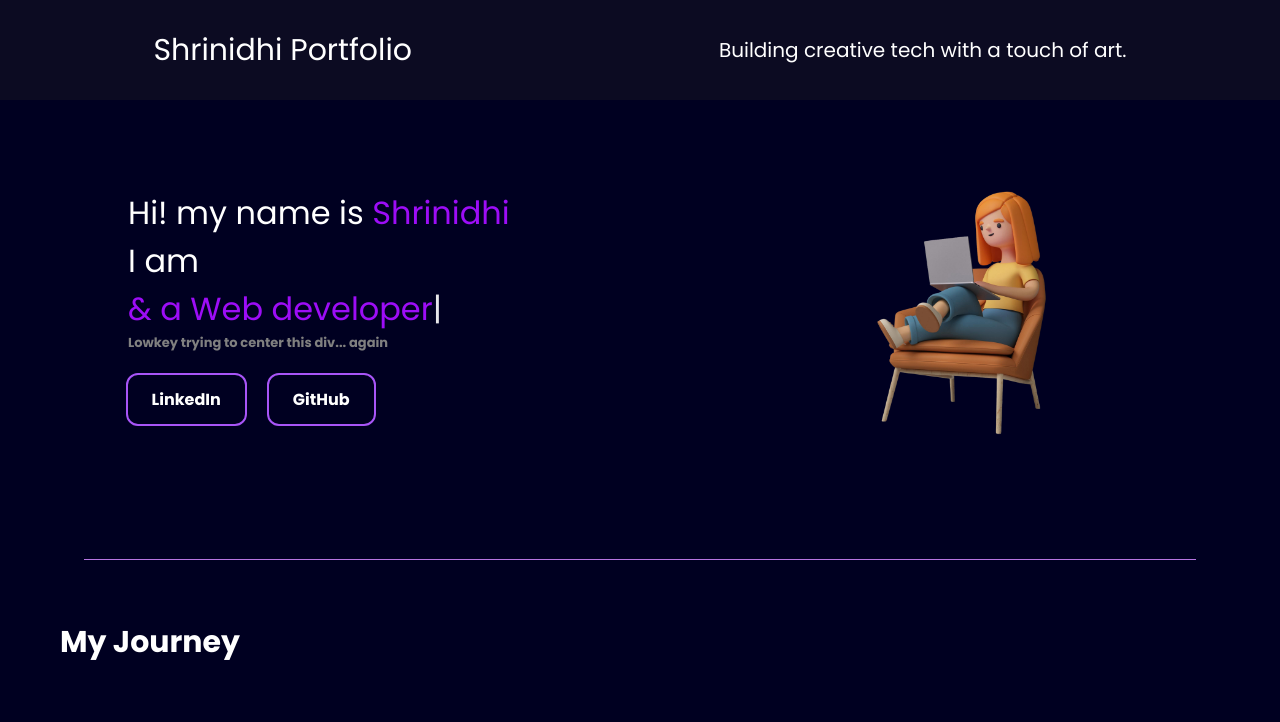
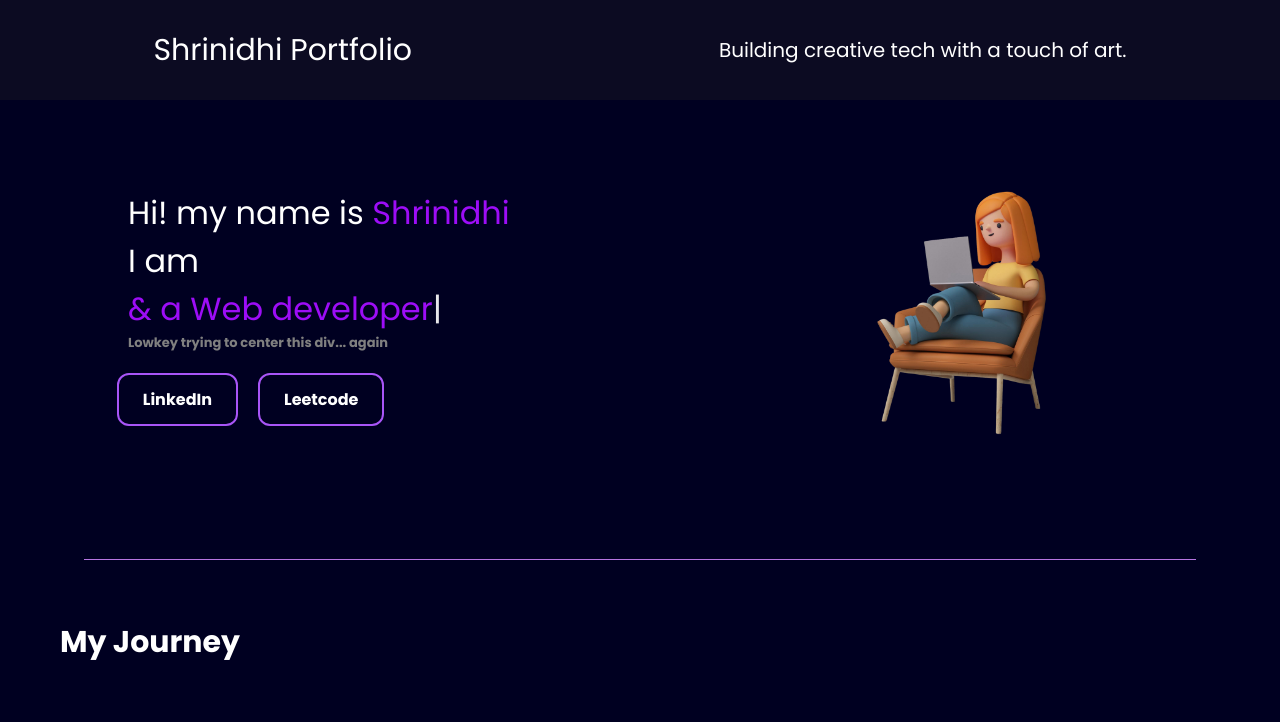
Before and after one commit to shrinidhi-iyer/shrinidhi-portfolio, a plain HTML site: page index.html in a window 1280 px wide. Shown: the top 722 px of the page. Drawn offline with nearby package versions, Linux system fonts and the light colour scheme.

Commit message:
Update index.html

```diff
--- a/index.html
+++ b/index.html
@@ -231,7 +231,7 @@ display:flex;
                 <h1 style=color:grey;font-size:small>Lowkey trying to center this div... again</h1>
                <div class="button-container">
                   <a href="https://www.linkedin.com/in/shrinidhi-a-m-8b5789373" target="_blank" class="custom-btn">LinkedIn</a>
-                  <a href="#" class="custom-btn">GitHub</a>
+                  <a href=" https://leetcode.com/shrinidhi2006/" class="custom-btn">Leetcode</a>
                </div>
 
             </div>
```
